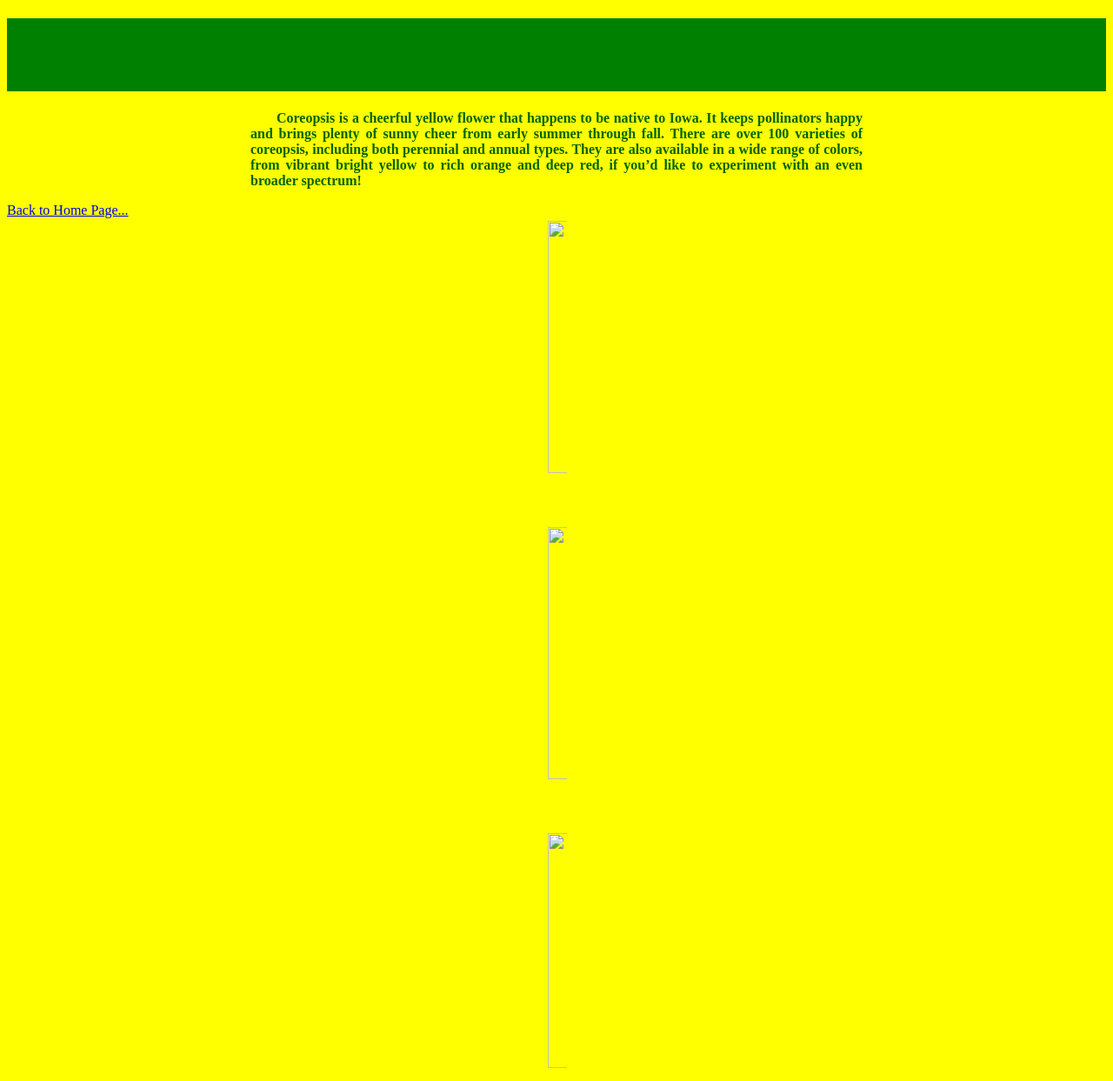
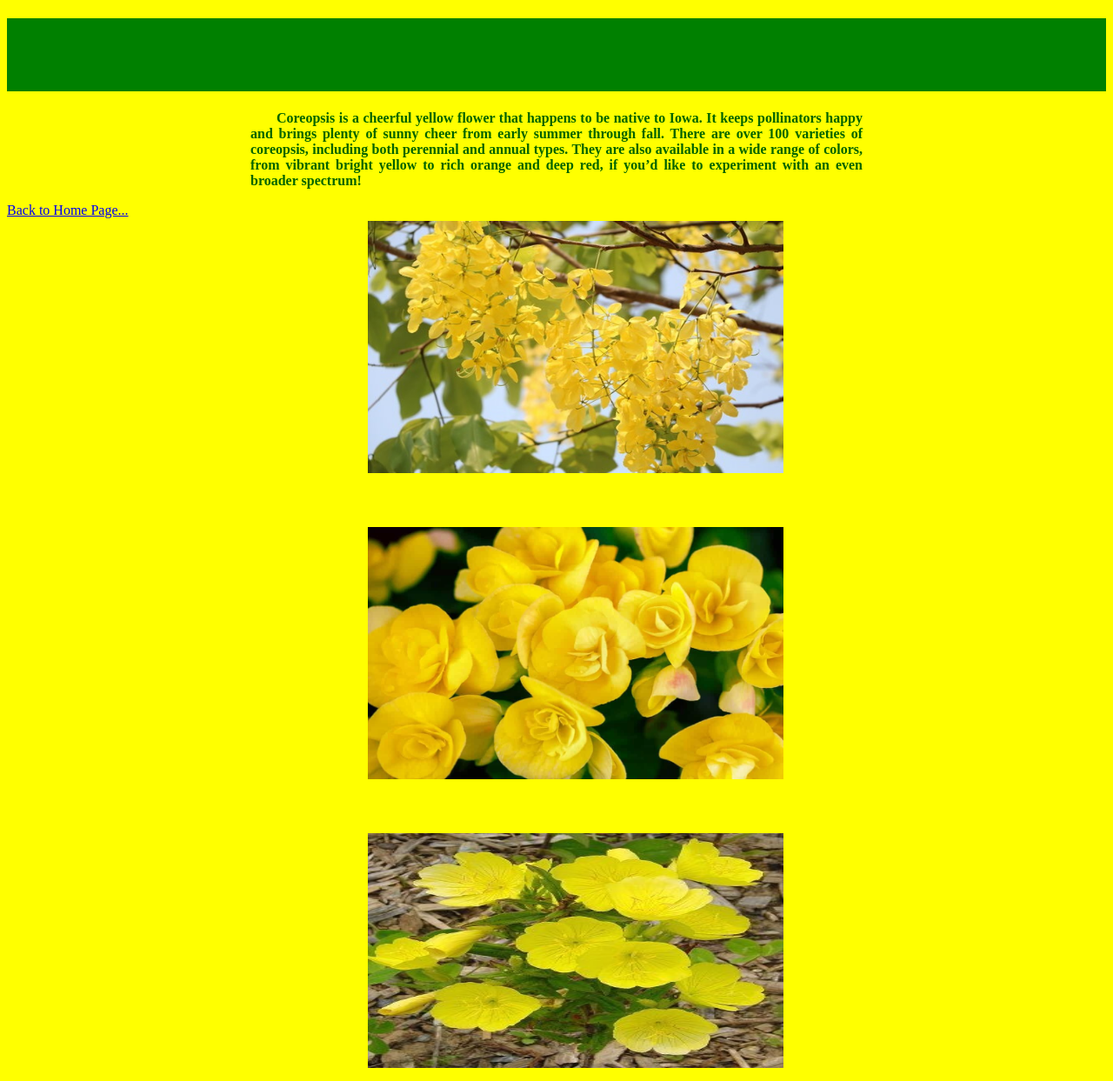
Before and after one commit to LinLin5647/WebSites5647, a plain HTML site: page YF.html in a window 1280 px wide. Shown: the whole page at 87% size. Drawn offline with Linux system fonts and the light colour scheme.

Commit message:
Update YF.html

```diff
--- a/YF.html
+++ b/YF.html
@@ -16,11 +16,11 @@
 <table align="center">
 	<tr>
 		<td>
-			<img src="YF.png" width="110%" height="290px">
+			<img src="YF.jpg" width="110%" height="290px">
 		</td>
 	</tr>
-	<tr><td> <br><br><br><img src="YF2.png" width="110%" height="290px"></td></tr>
-	<tr><td><br><br><br><img src="YF3.png" width="110%" height="270px"></td></tr>
+	<tr><td> <br><br><br><img src="YF2.jpg" width="110%" height="290px"></td></tr>
+	<tr><td><br><br><br><img src="YF3.jpg" width="110%" height="270px"></td></tr>
 </table>
 </body>
 </html>
```
